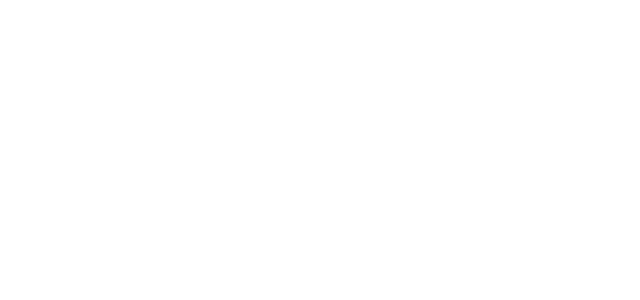
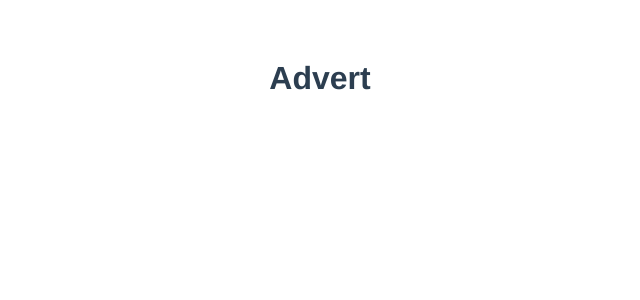
Before and after one commit to vbasoon/vue2-landing-page, a Vue app: page /advert in a window 1280 px wide. Shown: the top 300 px of the page, without its empty margins (320-960 px from the left). Built offline with nearby package versions, Linux system fonts and the light colour scheme.

Commit message:
Advertising

```diff
--- a/src/components/Header/Header.vue
+++ b/src/components/Header/Header.vue
@@ -2,6 +2,7 @@
   <div>
       <router-link class="navlink" to="/">Home</router-link>
       <router-link class="navlink" to="/about">About</router-link>
+      <router-link class="navlink" to="/advert">Adveritising</router-link>
   </div>
 </template>
 
--- /dev/null
+++ b/src/jsconfig.json
@@ -0,0 +1,5 @@
+{
+   "include": [
+     "./src/**/*"
+   ]
+ }
--- /dev/null
+++ b/src/pages/Advertising/Advertising.vue
@@ -0,0 +1,14 @@
+<template>
+  <h1>Advert</h1>
+
+</template>
+
+<script>
+export default {
+
+}
+</script>
+
+<style>
+
+</style>
--- a/src/router/index.js
+++ b/src/router/index.js
@@ -1,20 +1,25 @@
-import VueRouter from 'vue-router'
-import Home from '@/pages/Home/Home'
-import About from '@/pages/About/About'
+import VueRouter from "vue-router";
+import Home from "@/pages/Home/Home";
+import About from "@/pages/About/About";
+import Advertising from "@/pages/Advertising/Advertising";
 
 export default new VueRouter({
-    mode: 'history',
-routes: [
+  mode: "history",
+  routes: [
     {
-        path: '',
-        name: 'Home',
-        component: Home
+      path: "",
+      name: "Home",
+      component: Home
     },
     {
-        path: '/about',
-        name: 'About',
-        component: About
+      path: "/about",
+      name: "About",
+      component: About
     },
-    ]
-
-})
+    {
+      path: "/advert",
+      name: "Advertising",
+      component: Advertising
+    }
+  ]
+});
```
Also changed, not shown: 1 other file (tests, documents, lock files or other folders).
